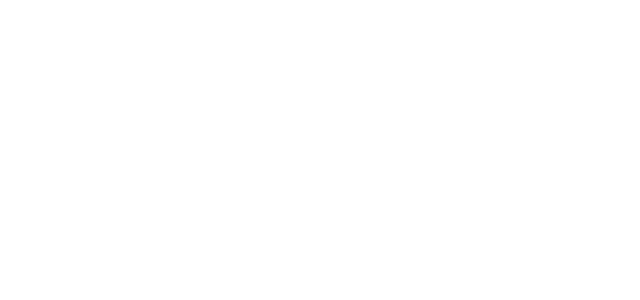
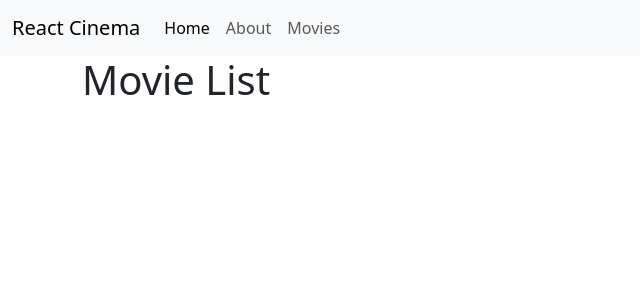
Before and after one commit to giuseppemsabino/webapp-react, a React (Vite) app: page /movies in a window 1280 px wide. Before the commit this address had no page. Shown: the top 300 px of the page, without its empty margins (0-640 px from the left). Built offline with nearby package versions, Linux system fonts and the light colour scheme; no server answers.

Commit message:
backend connected succesfully and working

```diff
--- a/src/App.jsx
+++ b/src/App.jsx
@@ -1,9 +1,9 @@
 // import { useState } from 'react'
 import { BrowserRouter, Route, Routes } from "react-router-dom";
-import Header from "./components/Header";
-import HomePage from "../pages/Homepage";
-import Aboutpage from "../pages/AboutPage";
+import HomePage from "./pages/Homepage";
+import Aboutpage from "./pages/AboutPage";
 import DefaultLayout from "./layouts/DefaultLayout";
+import IndexMoviesPage from "./pages/movies/IndexMoviesPage";
 
 
 function App() {
@@ -12,9 +12,15 @@
   return (
     <BrowserRouter>
       <Routes>
+        {/* institutional pages  */}
         <Route element={<DefaultLayout/>} path="/">
         <Route index element={<HomePage/>}/>
-        <Route path="/about" element={<Aboutpage/>}/>
+        <Route path="about" element={<Aboutpage/>}/>
+
+        {/* movies pages */}
+        <Route path="movies">
+          <Route index element={<IndexMoviesPage/>}/>
+        </Route>
         </Route>
       </Routes>
     </BrowserRouter>
--- a/src/components/Header.jsx
+++ b/src/components/Header.jsx
@@ -33,6 +33,11 @@
                   About
                 </Link>
               </li>
+              <li className="nav-item">
+                <Link className="nav-link" to="/movies">
+                  Movies
+                </Link>
+              </li>
 
 
             </ul>
--- /dev/null
+++ b/src/pages/movies/IndexMoviesPage.jsx
@@ -0,0 +1,29 @@
+import { useEffect, useState } from "react";
+import { data } from "react-router-dom";
+
+export default function IndexMoviesPage() {
+  const [movies, setMovies] = useState([]);
+
+  useEffect(() => {
+
+    const url = "http://localhost:3001/api/movies"
+
+    fetch(url)
+    .then((res) => res.json())
+    .then((data) => {
+        console.log(data);
+
+        // setMovies(data)
+    });
+  },[]);
+
+  return (
+    <>
+    <div className="container">
+    <h1>Movie List</h1>
+
+    {movies}
+    </div>
+    </>
+  );
+}
```
Also changed, not shown: src/pages/AboutPage.jsx (renamed from pages/AboutPage.jsx), src/pages/Homepage.jsx (renamed from pages/Homepage.jsx).
